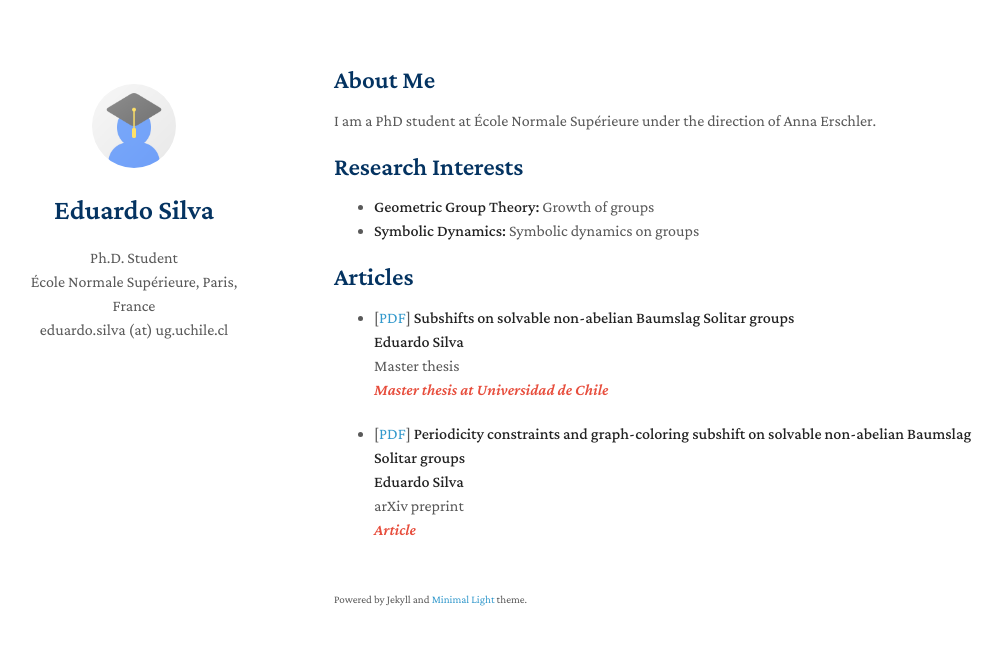
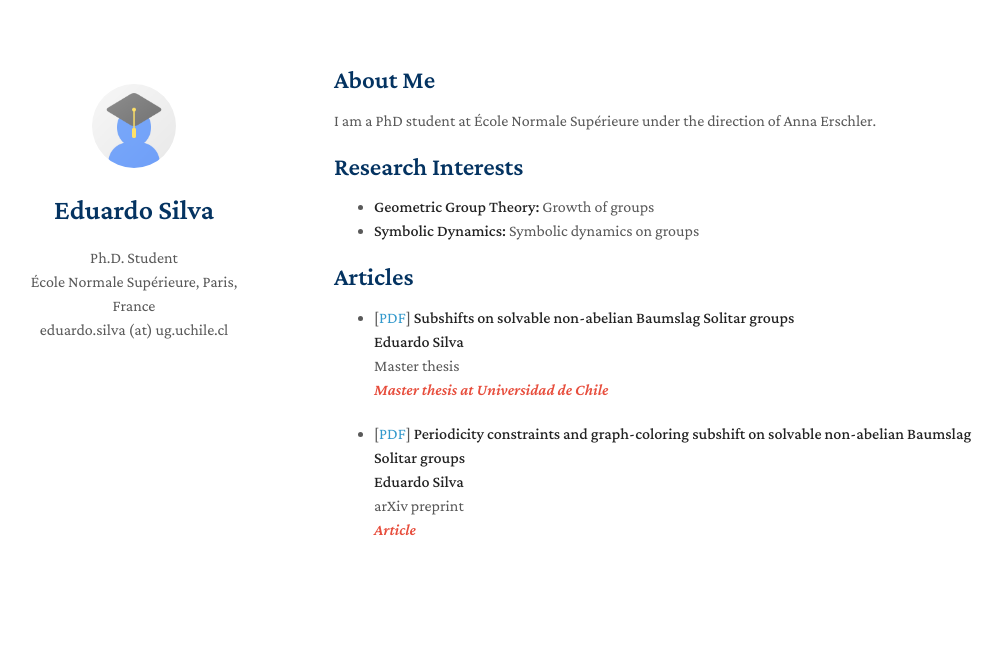
Before and after one commit to edoasd/esilvaa, a Jekyll site: the page built from index.md, in a window 1280 px wide. Shown: the top 645 px of the page, without its empty margins (136-1139 px from the left). Built offline with Jekyll 4.4.1, drawn with Linux system fonts in a browser that asks for light colours; nearby versions of some CDN libraries; a style sheet for code colours, icons or effects is not loaded; our own code applies the rules of GitHub Pages for plain Markdown files.

Commit message:
Update homepage.html

```diff
--- a/_layouts/homepage.html
+++ b/_layouts/homepage.html
@@ -52,8 +52,8 @@
 
       <br>
 
-      <p><small>Powered by Jekyll and <a href="https://github.com/yaoyao-liu/minimal-light" target="_blank" rel="noopener">Minimal Light</a> theme.</small></p>
-
+     <!-- <p><small>Powered by Jekyll and <a href="https://github.com/yaoyao-liu/minimal-light" target="_blank" rel="noopener">Minimal Light</a> theme.</small></p>
+-->
       </section>
       <footer>
         <div class="social-icons">
```
